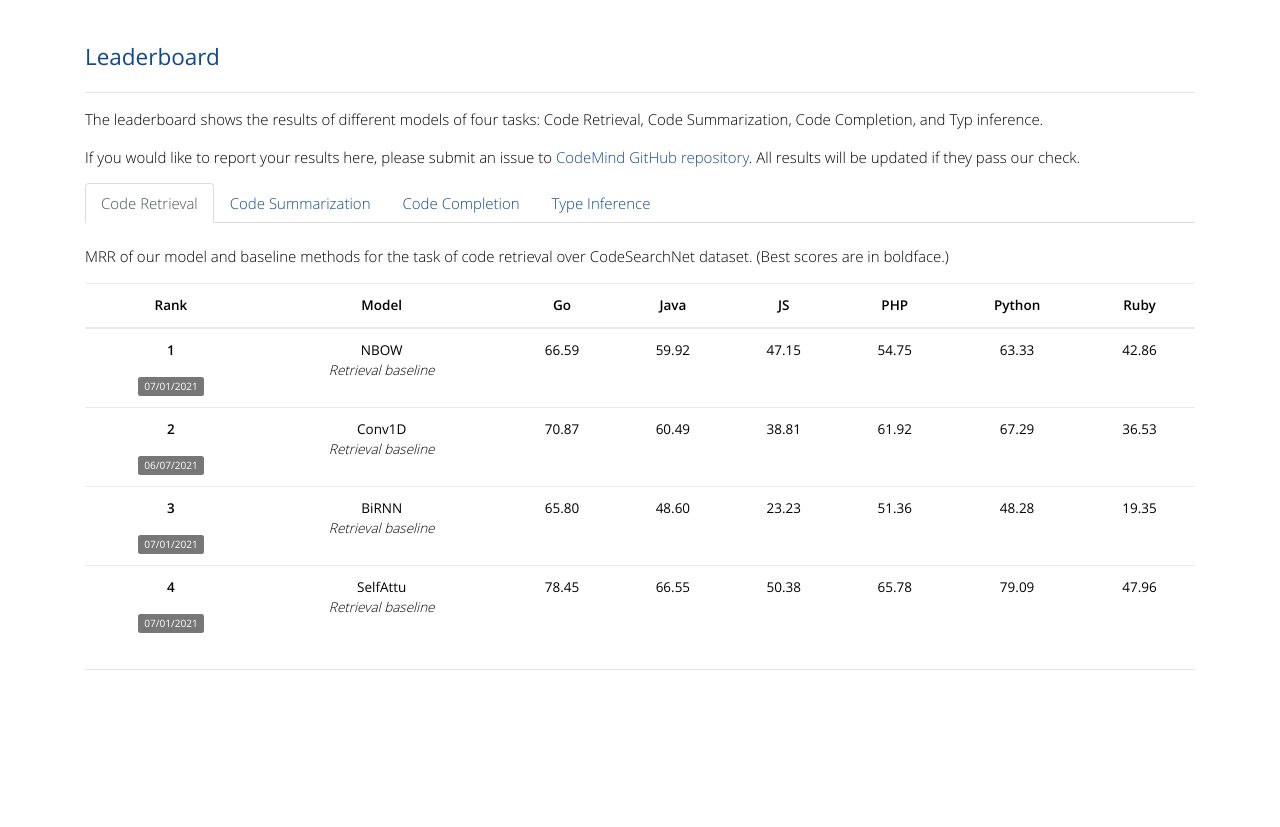
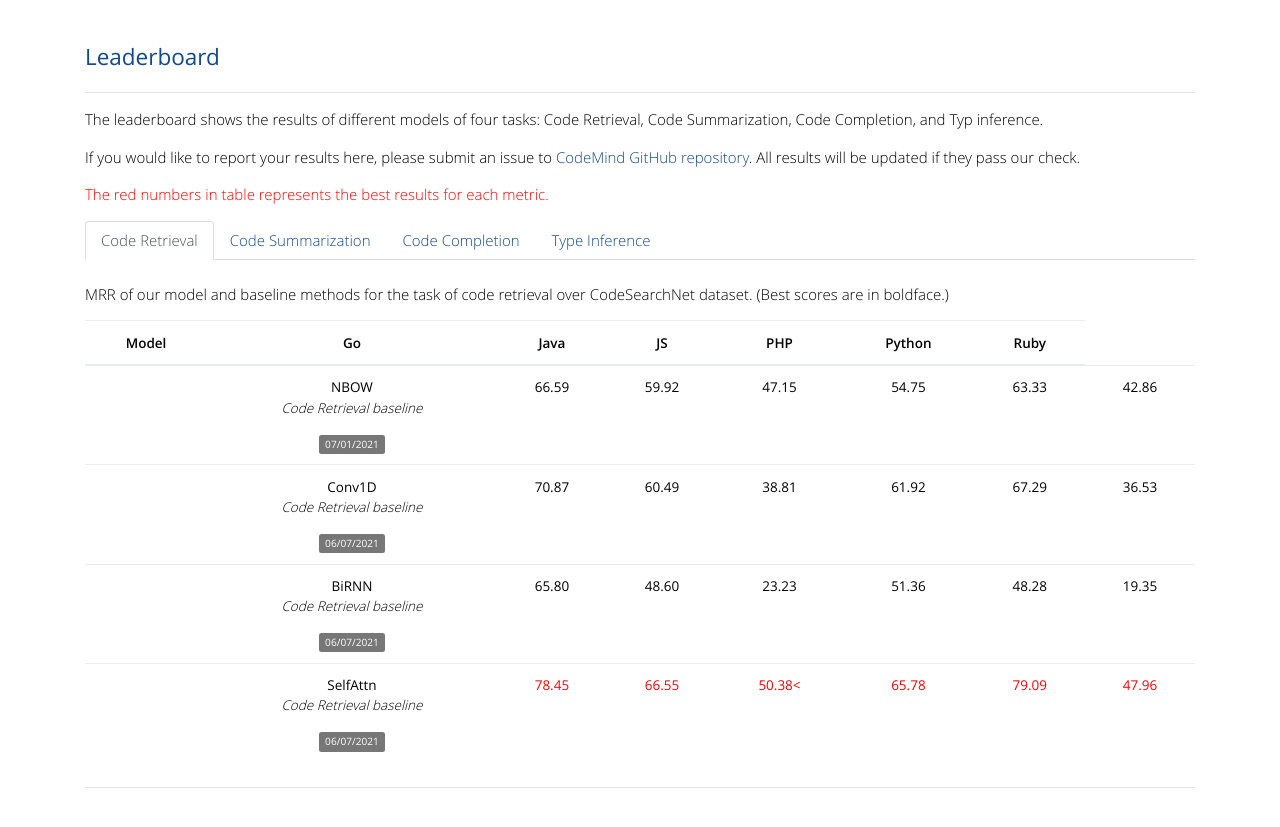
Before and after one commit to xcodemind/xcodemind.github.io, a Jekyll site: the page built from leaderboard.html, in a window 1280 px wide. Shown: the top 827 px of the page. Built offline with Jekyll 4.4.1, drawn with Linux system fonts in a browser that asks for light colours; nearby versions of some CDN libraries.

Commit message:
update order

```diff
--- a/leaderboard.html
+++ b/leaderboard.html
@@ -36,6 +36,8 @@
 
                     <p>The leaderboard shows the results of different models of four tasks: Code Retrieval, Code Summarization, Code Completion, and Typ inference.</p>
                     <p>If you would like to report your results here, please submit an issue to <a href="https://github.com/xcodemind/xcodemind.github.io" target="_blank">CodeMind GitHub repository</a>. All results will be updated if they pass our check. </p>
+                    <p><font color="red">The red numbers in table represents the best results for each metric.</font></p>
+
                 </div>
 
                 <br/><br/><br/>
@@ -78,7 +80,7 @@
                                 <td></td>
                                 <td></td> -->
 
-                                <th class="sorttable_nosort" scope="col">Rank</th>
+                                <!-- <th class="sorttable_nosort" scope="col">Rank</th> -->
                                 <th class="sorttable_nosort" scope="col">Model</th>
                                 <!-- <th scope="col">Ave-Rank</th> -->
                                 <th scope="col">Go</th>
@@ -92,12 +94,13 @@
                             <tbody>
                                 <tr>
                                     <th scope="row">
-                                        <p>1</p>
-                                        <span class="date badge badge-secondary">07/01/2021</span>
+                                        <!-- <p>1</p> -->
+                                        <!-- <span class="date badge badge-secondary">07/01/2021</span> -->
                                     </th>
                                     <td style="word-break:break-word;">
                                         <b>NBOW</b>
-                                        <p class="institution">Retrieval baseline</p>
+                                        <p class="institution">Code Retrieval baseline</p>
+                                        <span class="date badge badge-secondary">07/01/2021</span>
                                         <!-- <a href="" target="_blank">Paper</a>, <a href="" target="_blank">Code</a> -->
                                     </td>
 
@@ -113,12 +116,13 @@
 
                                 <tr>
                                     <th scope="row">
-                                        <p>2</p>
-                                        <span class="date badge badge-secondary">06/07/2021</span>
+                                        <!-- <p>2</p> -->
+                                        <!-- <span class="date badge badge-secondary">06/07/2021</span> -->
                                     </th>
                                     <td style="word-break:break-word;">
                                         <b>Conv1D</b>
-                                        <p class="institution">Retrieval baseline</p>
+                                        <p class="institution">Code Retrieval baseline</p>
+                                        <span class="date badge badge-secondary">06/07/2021</span>
                                         <!-- <a href="" target="_blank">Paper</a>, <a href="" target="_blank">Code</a> -->
                                     </td>
 
@@ -134,12 +138,13 @@
 
                                 <tr>
                                     <th scope="row">
-                                        <p>3</p>
-                                        <span class="date badge badge-secondary">07/01/2021</span>
+                                        <!-- <p>3</p>
+                                        <span class="date badge badge-secondary">07/01/2021</span> -->
                                     </th>
                                     <td style="word-break:break-word;">
                                         <b>BiRNN</b>
-                                        <p class="institution">Retrieval baseline</p>
+                                        <p class="institution">Code Retrieval baseline</p>
+                                        <span class="date badge badge-secondary">06/07/2021</span>
                                         <!-- <a href="" target="_blank">Paper</a>, <a href="" target="_blank">Code</a> -->
                                     </td>
 
@@ -154,22 +159,22 @@
 
                                 <tr>
                                     <th scope="row">
-                                        <p>4</p>
-                                        <span class="date badge badge-secondary">07/01/2021</span>
+                                        <!-- <p>4</p>
+                                        <span class="date badge badge-secondary">07/01/2021</span> -->
                                     </th>
                                     <td style="word-break:break-word;">
-                                        <b>SelfAttu</b>
-                                        <p class="institution">Retrieval baseline</p>
+                                        <b>SelfAttn</b>
+                                        <p class="institution">Code Retrieval baseline</p>
+                                        <span class="date badge badge-secondary">06/07/2021</span>
                                         <!-- <a href="" target="_blank">Paper</a>, <a href="" target="_blank">Code</a> -->
                                     </td>
 
-                                    <td><b>78.45</b></td>
-                                    <td><b>66.55</b></td>
-                                    <td><b>50.38</b></td>
-                                    <td><b>65.78</b></td>
-                                    <td><b>79.09</b></td>
-                                    <td><b>47.96</b></td>
-
+                                    <td><b><font color="red">78.45</font></b></td>
+                                    <td><b><font color="red">66.55</font></b></td>
+                                    <td><b><font color="red">50.38<</font></b></td>
+                                    <td><b><font color="red">65.78</font></b></td>
+                                    <td><b><font color="red">79.09</font></b></td>
+                                    <td><b><font color="red">47.96</font></b></td>
                                 </tr>
                             </tbody>
                             </table>
```
